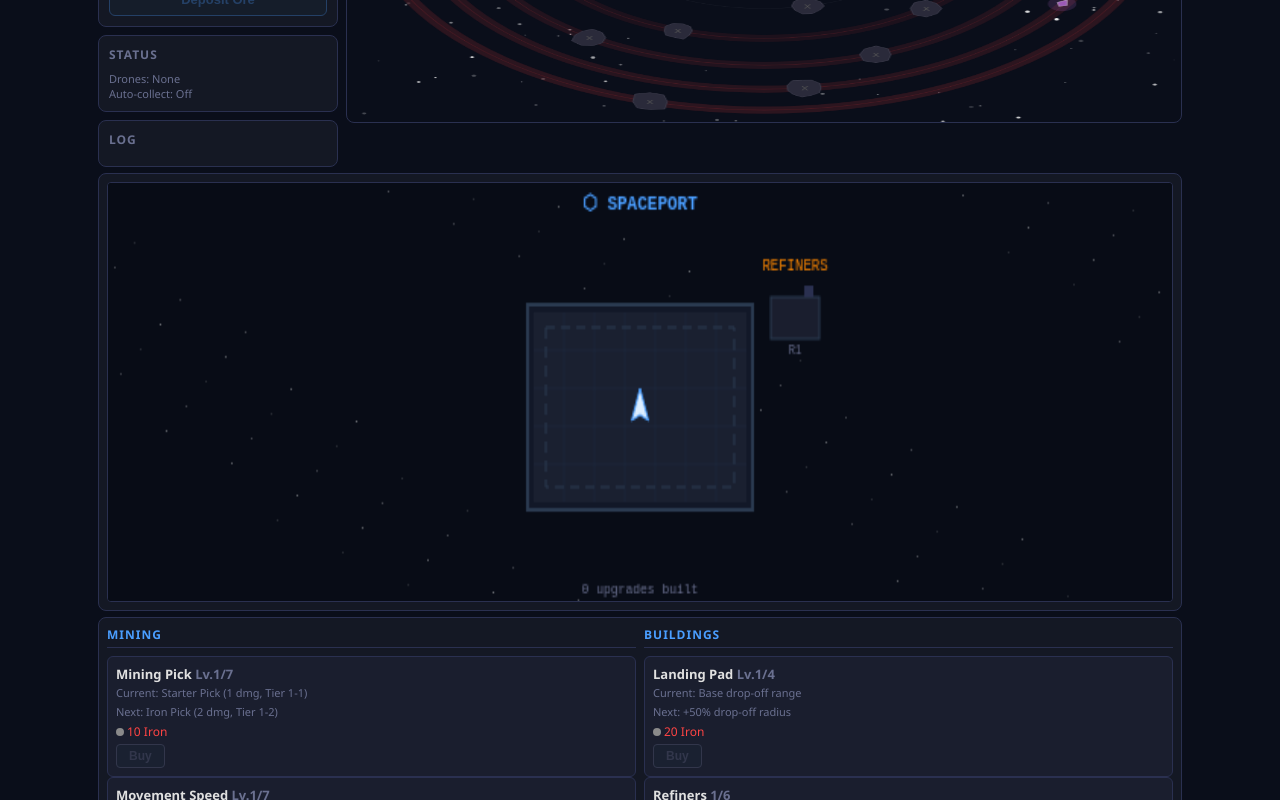
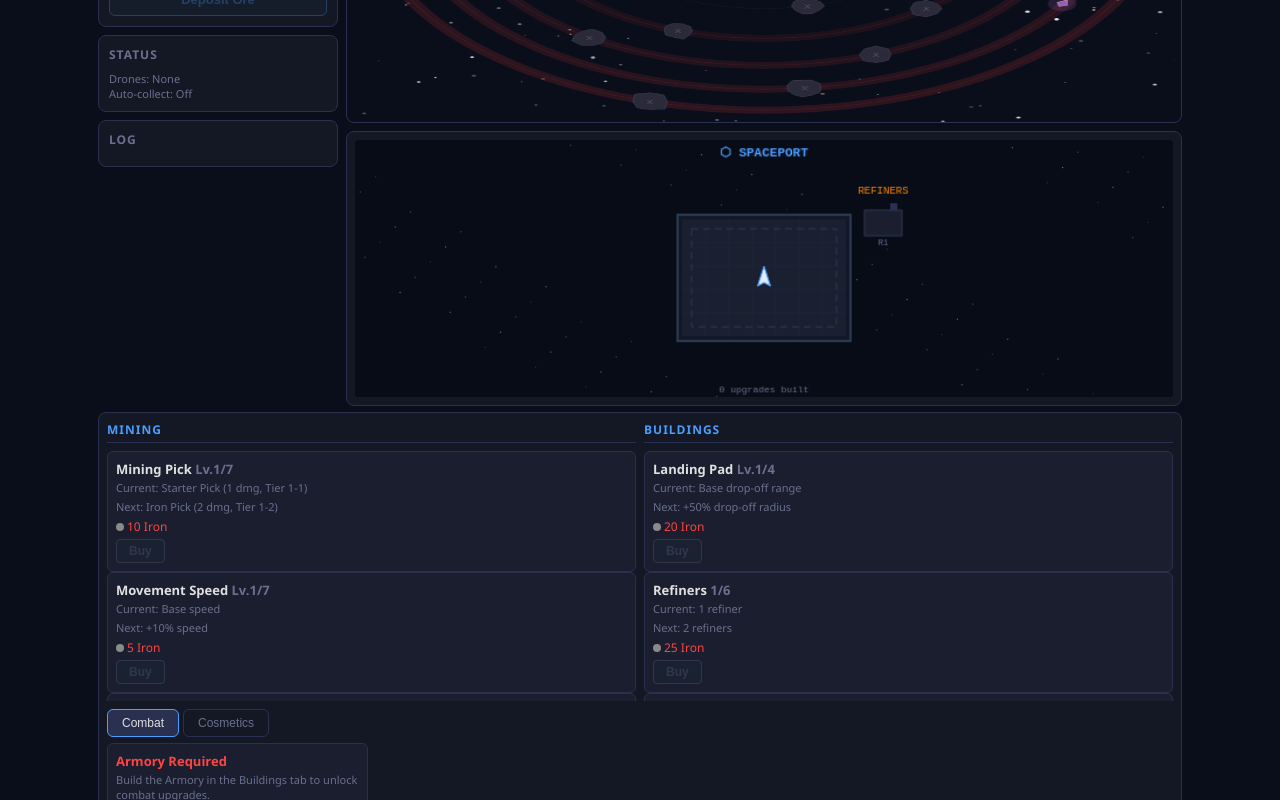
Before and after one commit to UnbreakableGames/design-prototypes, a plain HTML site: page index.html in a window 1280 px wide. Shown: the part 380-1180 px from the top of the page. Drawn offline with Linux system fonts and the light colour scheme.

Commit message:
Move station diorama into the field column beside the sidebar
Station canvas now sits below the asteroid field in the same right
column, keeping the sidebar (inventory, refiners, status, log) visible
alongside it.

Co-Authored-By: Claude Opus 4.6 <noreply@anthropic.com>

```diff
--- a/index.html
+++ b/index.html
@@ -33,9 +33,9 @@ body { background: var(--bg); color: var(--text); font-family: 'Segoe UI', syste
 /* Main layout */
 #main { display: flex; gap: 8px; margin-bottom: 6px; }
 #sidebar { width: 240px; flex-shrink: 0; display: flex; flex-direction: column; gap: 8px; }
-#field-wrap { flex: 1; min-width: 0; }
-canvas { width: 100%; max-height: 420px; aspect-ratio: 1; display: block; background: var(--bg); border: 1px solid var(--border); border-radius: 8px; cursor: crosshair; }
-#field-wrap { display: flex; justify-content: center; }
+#field-wrap { flex: 1; min-width: 0; display: flex; flex-direction: column; gap: 8px; align-items: center; }
+#field { width: 100%; max-height: 420px; aspect-ratio: 1; display: block; background: var(--bg); border: 1px solid var(--border); border-radius: 8px; cursor: crosshair; }
+#station-panel { width: 100%; }
 
 /* Sidebar panels */
 .panel { background: var(--panel); border: 1px solid var(--border); border-radius: 8px; padding: 10px; }
@@ -164,11 +164,10 @@ canvas { width: 100%; max-height: 420px; aspect-ratio: 1; display: block; backgr
     </div>
     <div id="field-wrap">
       <canvas id="field" width="700" height="700"></canvas>
+      <div id="station-panel" style="background:var(--panel);border:1px solid var(--border);border-radius:8px;padding:8px">
+        <canvas id="station-canvas" width="700" height="220" style="width:100%;border-radius:4px;background:#080c16;display:block"></canvas>
+      </div>
     </div>
-  </div>
-
-  <div id="station-panel" style="background:var(--panel);border:1px solid var(--border);border-radius:8px;padding:8px;margin-bottom:6px">
-    <canvas id="station-canvas" width="700" height="220" style="width:100%;border-radius:4px;background:#080c16;display:block"></canvas>
   </div>
 
   <div id="upgrades">
```
